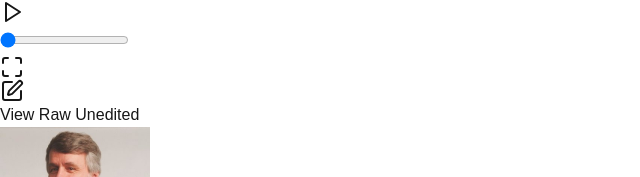
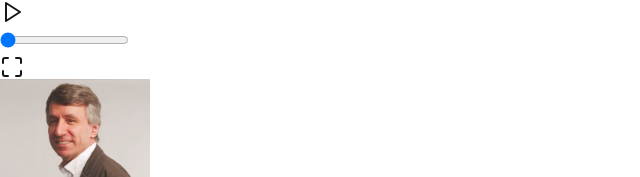
Before and after one commit to Hemit99123/teri-landing-page, a Next.js app: page /paolo-gaudiano in a window 1280 px wide. Shown: the part 222-399 px from the top of the page, without its empty margins (0-640 px from the left). Built offline with nearby package versions, Linux system fonts and the light colour scheme.

Commit message:
removed edited/raw videos

```diff
--- a/src/app/paolo-gaudiano/page.tsx
+++ b/src/app/paolo-gaudiano/page.tsx
@@ -9,7 +9,6 @@ import Link from "next/link"
 export default function InterviewPageFinal() {
   const [isPlaying, setIsPlaying] = useState<boolean>(false)
   const [showControls, setShowControls] = useState<boolean>(true)
-  const [isEditedVersion, setIsEditedVersion] = useState<boolean>(true)
   const videoRef = useRef<HTMLVideoElement | null>(null)
 
   const togglePlay = () => {
@@ -34,7 +33,6 @@ export default function InterviewPageFinal() {
   }
 
   const toggleVideoVersion = () => {
-    setIsEditedVersion(!isEditedVersion)
     if (videoRef.current) {
       videoRef.current.pause()
       setIsPlaying(false)
@@ -77,7 +75,7 @@ export default function InterviewPageFinal() {
             >
               <video
                 ref={videoRef}
-                src={isEditedVersion ? "/videos/interview-edited.mp4" : "/videos/interview-raw.mp4"}
+                src={"/videos/interview-raw.mp4"}
                 className="w-full h-auto rounded-lg"
                 controls={false}
                 onPlay={() => setShowControls(false)}
@@ -113,13 +111,6 @@ export default function InterviewPageFinal() {
                     />
                     <div className="flex space-x-4">
                       <Maximize className="h-6 w-6 cursor-pointer" onClick={toggleFullScreen} />
-                      <button
-                        className="flex items-center space-x-2 bg-white text-black px-3 py-1 rounded-full text-sm"
-                        onClick={toggleVideoVersion}
-                      >
-                        <Edit className="h-4 w-4" />
-                        <span>{isEditedVersion ? "View Raw Unedited" : "View Edited"}</span>
-                      </button>
                     </div>
                   </div>
                 </div>
```
